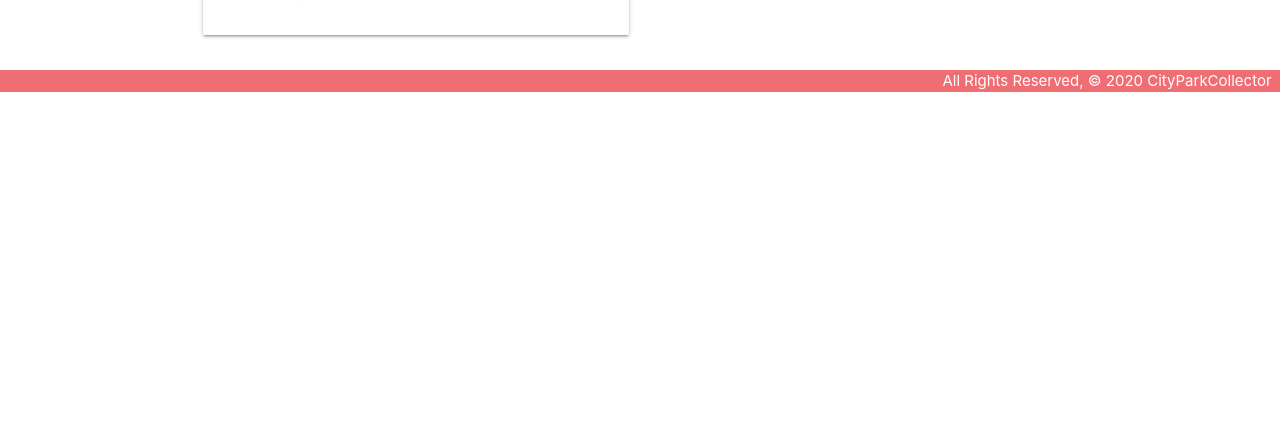
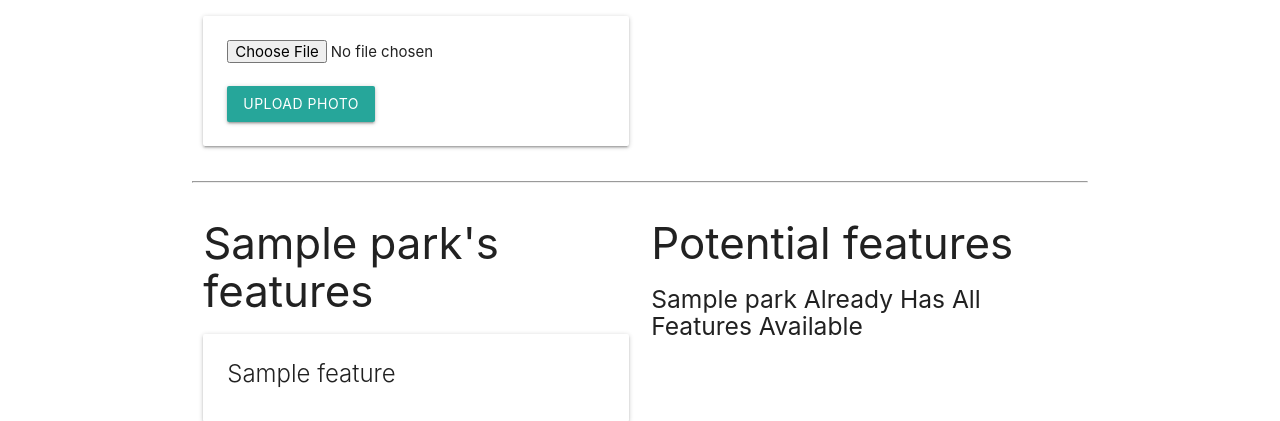
Before and after one commit to aprilkrg/cityparkcollector, a Django app: page /parks/1 in a window 1280 px wide. Shown: the part 763-1184 px from the top of the page. Before the commit the page ends 855 px from the top, so only its background shows below. Run offline with Django 3.2, Linux system fonts and the light colour scheme; tables that the repository leaves empty hold one stand-in row (values such as "Sample post").

Commit message:
add photo function

```diff
--- a/main_app/admin.py
+++ b/main_app/admin.py
@@ -1,7 +1,8 @@
 from django.contrib import admin
-from .models import Park, Visit
+from .models import Park, Visit, Photo
 
 # Register your models here.
 
 admin.site.register(Park)
 admin.site.register(Visit)
+admin.site.register(Photo)
--- a/main_app/models.py
+++ b/main_app/models.py
@@ -19,7 +19,7 @@ class Feature(models.Model):
         return self.name
 
     def get_absolute_url(self):
-        return reverse('features_detail', kwards={'pk': self.id})
+        return reverse('features_detail', kwargs={'pk': self.id})
 
 class Park(models.Model):  # Note that parens are optional if not inheriting from another class
     name = models.CharField(max_length=100)
@@ -44,3 +44,10 @@ class Visit(models.Model):
 
         class Meta:
             ordering = ['-date']
+
+class Photo(models.Model):
+    url = models.CharField(max_length=200)
+    park = models.ForeignKey(Park, on_delete=models.CASCADE)
+
+    def __str__(self):
+        return f"Photo for park_id: {self.park_id} @{self.url}"
--- a/main_app/templates/parks/detail.html
+++ b/main_app/templates/parks/detail.html
@@ -17,8 +17,21 @@
         <a href="{% url 'parks_delete' park.id %}">Delete</a>
       </div>
     </div>
+
+    {% for photo in park.photo_set.all %}
+    <img class="responsive-img card-panel" src="{{photo.url}}">
+    {% empty %}
+    <div class="card-panel teal-text center-align">No Photos Uploaded</div>
+    {% endfor %}
+
+    <form action="{% url 'add_photo' park.id %}" enctype="multipart/form-data" method="POST" class="card-panel">
+      {% csrf_token %}
+      <input type="file" name="photo-file">
+      <br><br>
+      <input type="submit" class="btn" value="Upload Photo">
+    </form>
+
   </div>
-
   <div class="col s6">
 
     <form action="{% url 'add_visit' park.id %}" method="post">
@@ -53,7 +66,7 @@
         <div class="card">
           <div class="card-content">
             <span class="card-title">
-              A {{ feature.name }}
+              {{ feature.name }}
             </span>
           </div>
         </div>
@@ -70,7 +83,7 @@
       <div class="card">
         <div class="card-content">
           <span class="card-title">
-            A {{ feature.name }}
+            {{ feature.name }}
           </span>
         </div>
         <div class="card-action">
--- a/main_app/urls.py
+++ b/main_app/urls.py
@@ -18,4 +18,5 @@ urlpatterns = [
     path('features/<int:pk>/update/', views.FeatureUpdate.as_view(), name='features_update'),
     path('features/<int:pk>/delete/', views.FeatureDelete.as_view(), name='features_delete'),
 
+    path('parks/<int:park_id>/add_photo', views.add_photo, name='add_photo'),
 ]
--- a/main_app/views.py
+++ b/main_app/views.py
@@ -1,10 +1,33 @@
 from django.shortcuts import render, redirect
+from django.urls import reverse
 from django.views.generic.edit import CreateView, UpdateView, DeleteView
 from django.views.generic import ListView, DetailView
-from .models import Park, Feature
+import uuid
+import boto3
+from .models import Park, Feature, Photo
 from .forms import VisitForm
-from django.urls import reverse
 
+S3_BASE_URL = 'https://s3.us-west-1.amazonaws.com/'
+BUCKET = 'cityparkcollector-bucket'
+
+def add_photo(request, park_id):
+    # photo-file will be the "name" attribute on the <input type="file">
+    photo_file = request.FILES.get('photo-file', None)
+    if photo_file:
+        s3 = boto3.client('s3')
+        # need a unique "key" for S3 / needs image file extension too
+        key = uuid.uuid4().hex[:6] + photo_file.name[photo_file.name.rfind('.'):]
+        # just in case something goes wrong
+        try:
+            s3.upload_fileobj(photo_file, BUCKET, key)
+            # build the full url string
+            url = f"{S3_BASE_URL}{BUCKET}/{key}"
+            # we can assign to park_id or park (if you have a park object)
+            photo = Photo(url=url, park_id=park_id)
+            photo.save()
+        except:
+            print('An error occurred uploading file to S3')
+    return redirect('detail', park_id=park_id)
 
 # Create your views here.
 def home(request):
```
Also changed, not shown: main_app/migrations/0004_photo.py (added).
